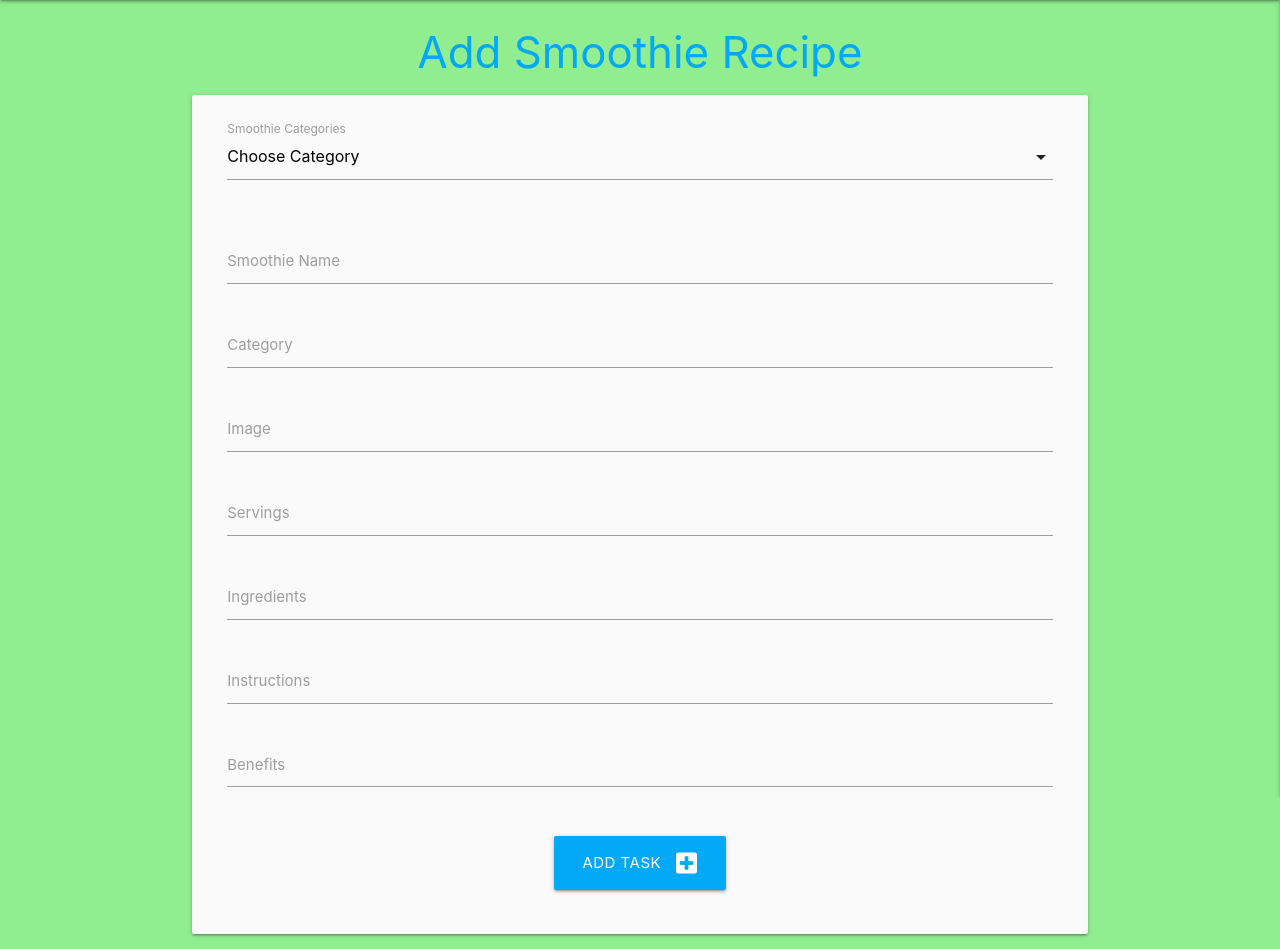
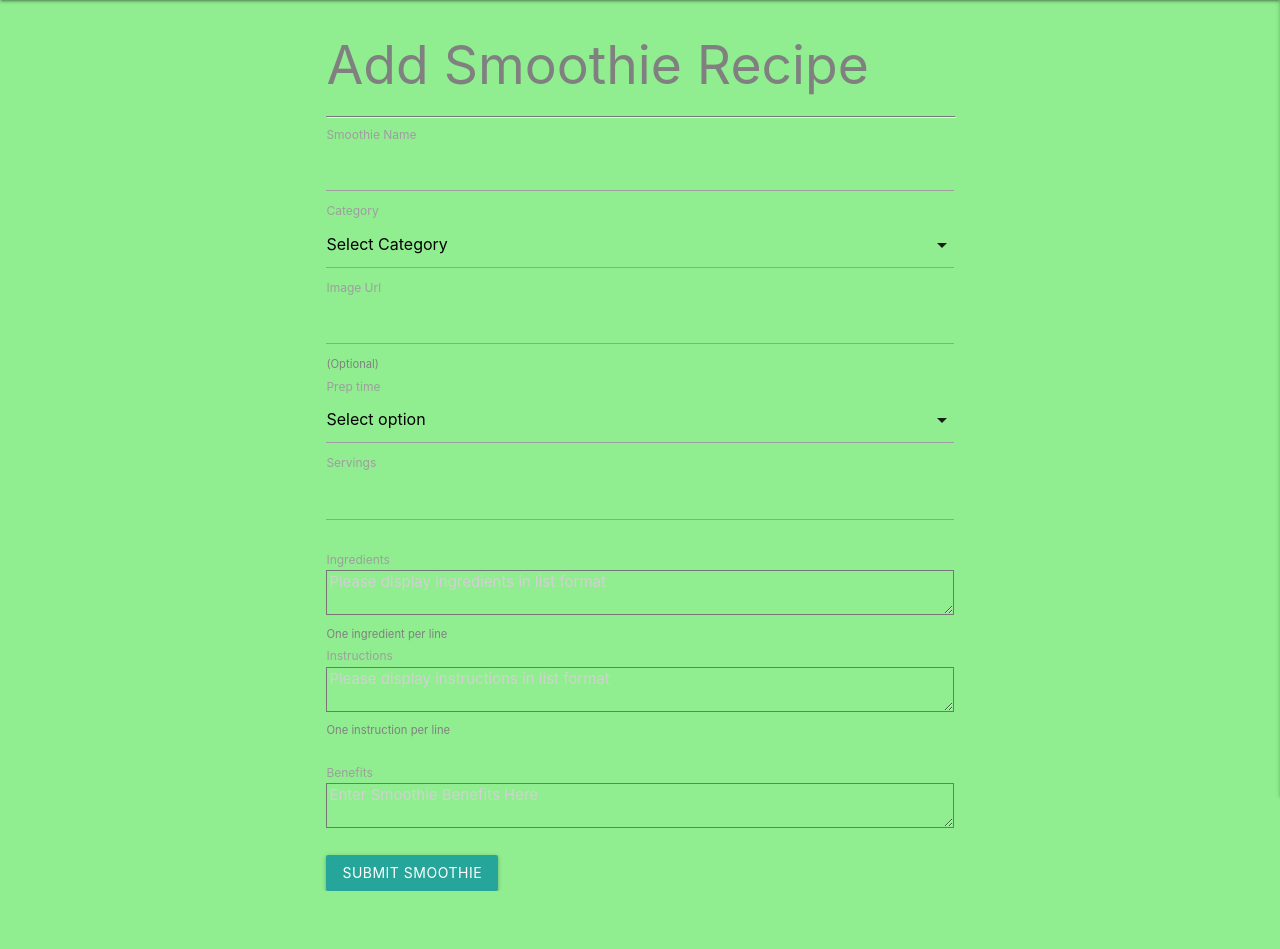
Before and after one commit to colinflahive/CI-MS3-Smooth-ez, a Flask app: page /add_smoothie in a window 1280 px wide. Shown: the part 64-1013 px from the top of the page. After the commit the page ends 955 px from the top, so only its background shows below. Run offline with Flask 2, Linux system fonts and the light colour scheme; data that the repository does not hold is empty; some libraries are stand-ins or nearby versions.

Commit message:
updates made to add_smoothies template

```diff
--- a/templates/add_smoothie.html
+++ b/templates/add_smoothie.html
@@ -1,63 +1,86 @@
-{% extends "base.html" %}
+{% extends "base.html"%}
 {% block content %}
 
-<h3 class="light-blue-text text darken-4 center-align">Add Smoothie Recipe</h3>
-
-<div class="row card-panel grey lighten-5">
-    <form class="col s12" method="POST" action="{{ url_for('add_smoothie') }}">
+<!-- Main section/Page title -->
+<section class="container smoothie_section pt-3">
+    <div class="smoothie_headline text-center">
+        <h2>Add Smoothie Recipe</h2>
+    </div>
+    <hr class="mb-5">
+    <!-- Smoothie name input -->
+    <form method="POST" class="pb-5 smoothie-form" action="{{ url_for('add_smoothie') }}">
+        <div class="form-group">
+            <label for="smoothie_name">Smoothie Name</label>
+            <input required type="text" class="form-control" id="smoothie_name" name="smoothie_name"
+                aria-describedby="smoothie_name">
+        </div>
+        <!-- Smoothie category input -->
+        <div class="form-group">
+            <label for="category_name">Category</label>
+            <select required name="category_name" id="category_name" class="form-control">
+                <option value="" selected disabled>Select Category</option>
+                {% for category in categories %}
+                <option value="{{ category.category_name }}">{{ category.category_name }}</option>
+                {% endfor %}
+            </select>
+        </div>
+        <!-- Smoothie image input -->
+        <div class="form-group">
+            <label for="smoothie_img">Image Url</label>
+            <input required type="text" class="form-control" name="smoothie_img" id="smoothie_img"
+                aria-describedby="smoothie_img">
+            <small class="form-text text-muted">(Optional)</small>
+        </div>
+        <!-- Smoothie prep time -->
         <div class="row">
-            <div class="input-field col s12">
-                <select id="category_name" name="category_name" class="validate" required>
-                    <option value="" disabled selected>Choose Category</option>
-                    {% for category in categories %}
-                    <option value="{{ category.category_name }}">{{ category.category_name }}</option>
-                    {% endfor %}
-                </select>
-                <label for="category_name">Smoothie Categories</label>
+            <div class="col-sm-12 col-md-4">
+                <div class="form-group">
+                    <label for="smoothie_prep">Prep time</label>
+                    <select required id="smoothie_prep" name="smoothie_prep" class="form-control">
+                        <option value="" selected disabled>Select option</option>
+                        <option>
+                            < 10 mins</option>
+                        <option>10-15 mins</option>
+                        <option>15 mins +</option>
+                    </select>
+                </div>
+            </div>
+            <!-- Smoothie serving input -->
+            <div class="col-sm-12 col-md-4">
+                <div class="form-group">
+                    <label for="smoothie_serv">Servings</label>
+                    <input required type="text" class="form-control" name="smoothie_serv" id="smoothie_serv"
+                        aria-describedby="smoothie_serv">
+                </div>
             </div>
         </div>
-
+        <!-- Smoothie ingredients input -->
         <div class="row">
-            <div class="input-field col s12">
-                <input id="smoothie_name" name="smoothie_name" type="text" class="validate" required>
-                <label for="smoothie_name">Smoothie Name</label>
+            <div class="col-sm-6 col-md-6">
+                <label for="smoothie_ingredients">Ingredients</label>
+                <textarea required class="form-control" id="smoothie_ingredients" name="smoothie_ingredients"
+                    placeholder="Please display ingredients in list format"></textarea>
+                <small class="form-text text-muted">One ingredient per line</small>
             </div>
-            <div class="input-field col s12">
-                <input id="smoothie_category" type="text" class="validate" required>
-                <label for="smoothie_category">Category</label>
-            </div>
-            <div class="input-field col s12">
-                <input id="image" type="url" class="validate">
-                <label for="image">Image</label>
-            </div>
-            <div class="input-field col s12">
-                <input id="servings" type="text" class="validate" required>
-                <label for="servings">Servings</label>
-            </div>
-            <div class="input-field col s12">
-                <input id="ingredients" type="text" class="validate">
-                <label for="ingredients">Ingredients</label>
-            </div>
-            <div class="input-field col s12">
-                <input id="instructions" type="text" class="validate">
-                <label for="instructions">Instructions</label>
-            </div>
-            <div class="input-field col s12">
-
-                <textarea id="benefits" name="benefits" class="materialize-textarea validate" required></textarea>
-                <label for="benefits">Benefits</label>
-            </div>
-
-        </div>
-        <!-- Submit Button -->
-        <div class="row">
-            <div class="col s12 center-align">
-                <button type="submit" class="btn-large light-blue darkent-1 text-shadow">
-                    Add Task <i class="fas fa-plus-square right"></i>
-                </button>
+            <!-- Smoothie instruction input -->
+            <div class="col-sm-6 col-md-6">
+                <label for="smoothie_instructions">Instructions</label>
+                <textarea required class="form-control" id="smoothie_instructions" name="smoothie_instructions"
+                    placeholder="Please display instructions in list format"></textarea>
+                <small class="form-text text-muted">One instruction per line</small>
             </div>
         </div>
+        <!-- Smoothie Benefits -->
+        <div class="row">
+            <div class="col-sm-6 col-md-6">
+                <label for="smoothie_benefits">Benefits</label>
+                <textarea required class="form-control" id="smoothie_benefits" name="smoothie_benefits"
+                    placeholder="Enter Smoothie Benefits Here"></textarea>
+            </div>
+        </div>
+        <!-- Submit button -->
+        <button class="btn btn-lg btn-warning text-uppercase btn-color mt-3" type="submit">Submit Smoothie</button>
     </form>
-</div>
+</section>
 
 {% endblock %}
```
